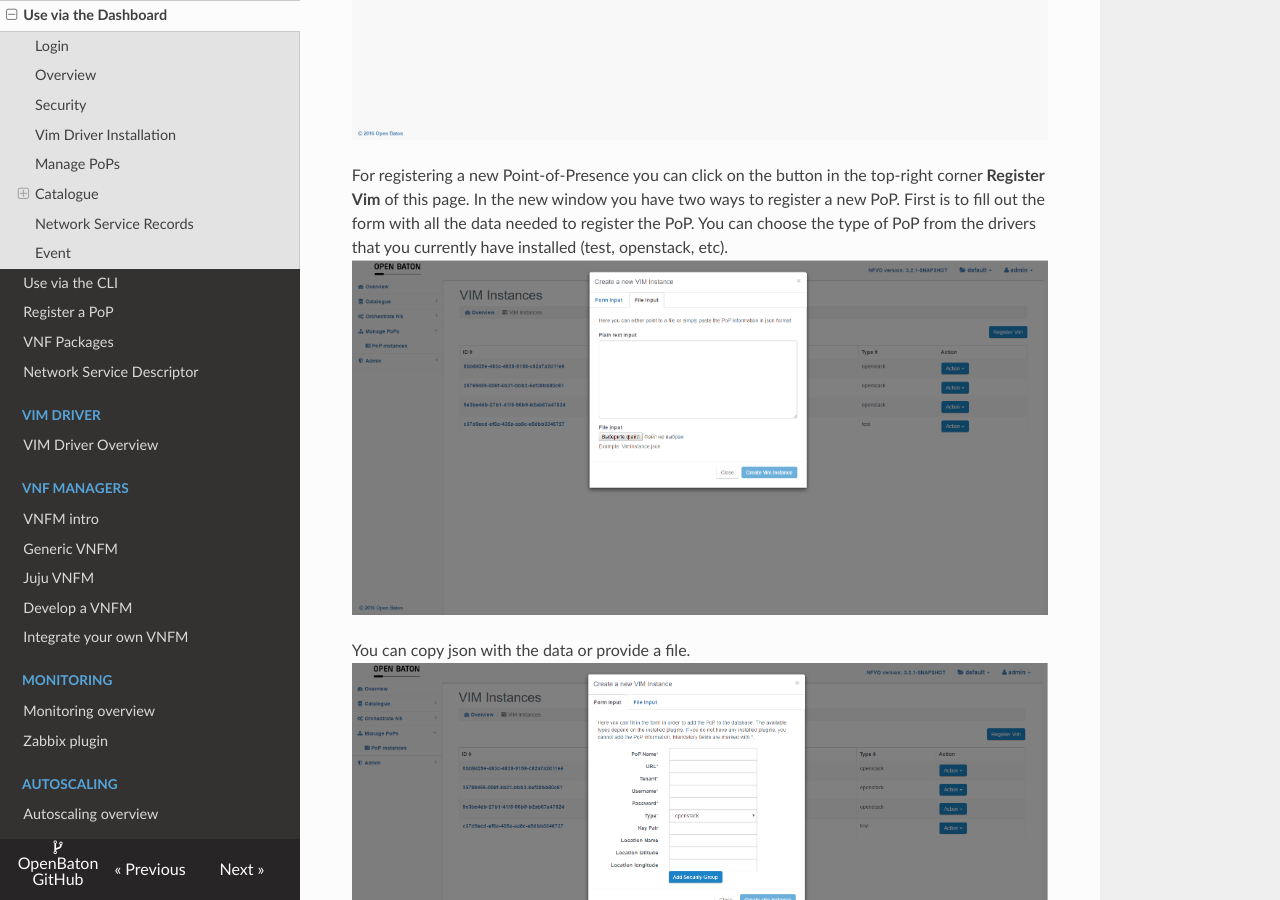
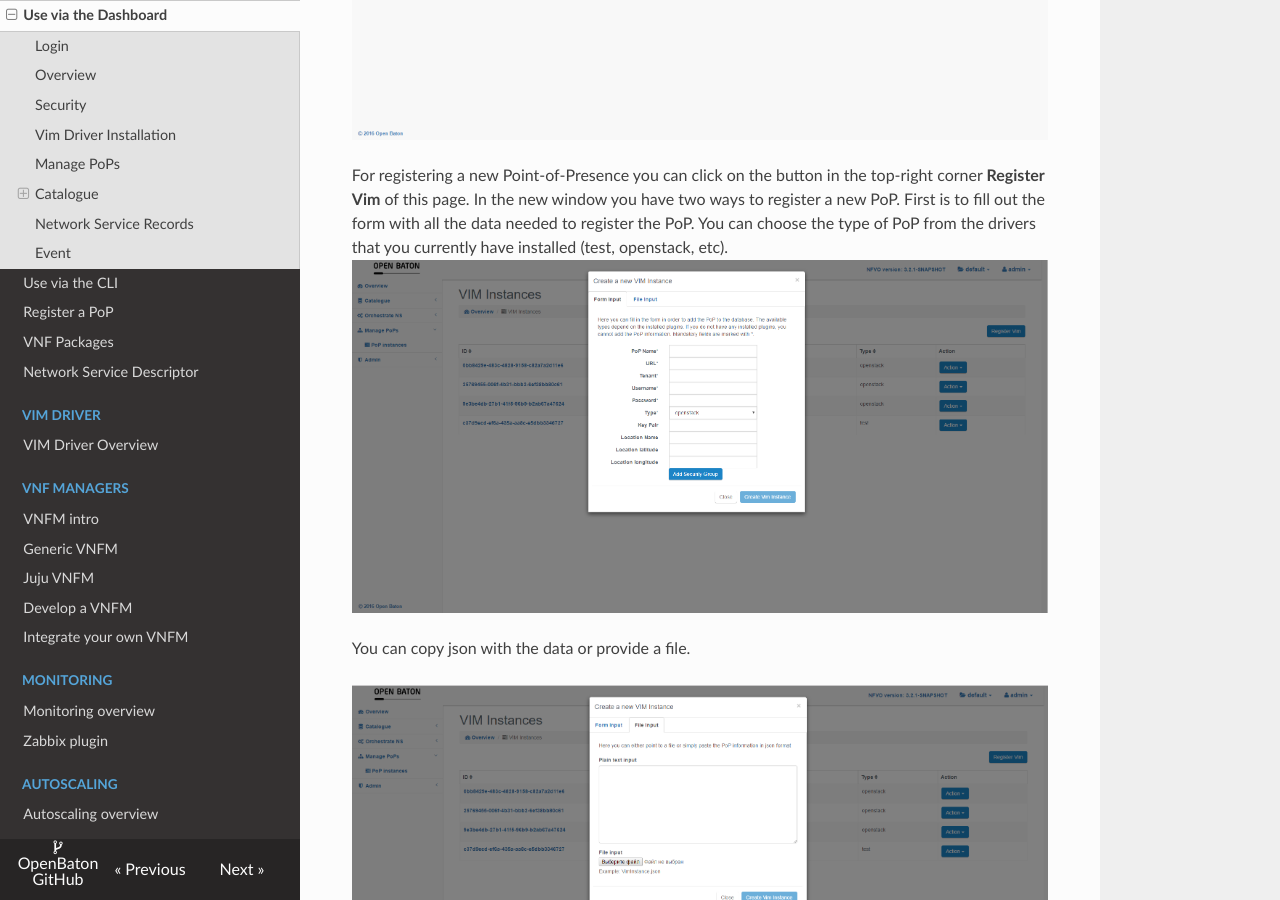
Before and after one commit to openbaton/docs, an MkDocs documentation site: the page built from docs/nfvo-how-to-use-gui.md, in a window 1280 px wide and 900 px high, scrolled down 3566 px. Built offline with MkDocs 1.6.1, drawn with Linux system fonts in a browser that asks for light colours; nearby versions of some CDN libraries; old or Windows-style settings are respelled for this version of MkDocs.

Commit message:
fix: order

```diff
--- a/docs/nfvo-how-to-use-gui.md
+++ b/docs/nfvo-how-to-use-gui.md
@@ -51,10 +51,11 @@
 ![List of Vim Instances][vimpage]
 
 For registering a new Point-of-Presence you can click on the button in the top-right corner **Register Vim** of this page. In the new window you have two ways to register a new PoP. First is to fill out the form with all the data needed to register the PoP. You can choose the type of PoP from the drivers that you currently have installed (test, openstack, etc).
-![Register PoP form][registeraNewVimfile]
+![Register a new Vim Instances][registeraNewVim]
 
 You can copy json with the data or provide a file.
-![Register a new Vim Instances][registeraNewVim]
+
+![Register PoP form][registeraNewVimfile]
 
 If you want to delete a Vim Instance you can click on the button **Action** and then **Delete** in the menu
 
```
